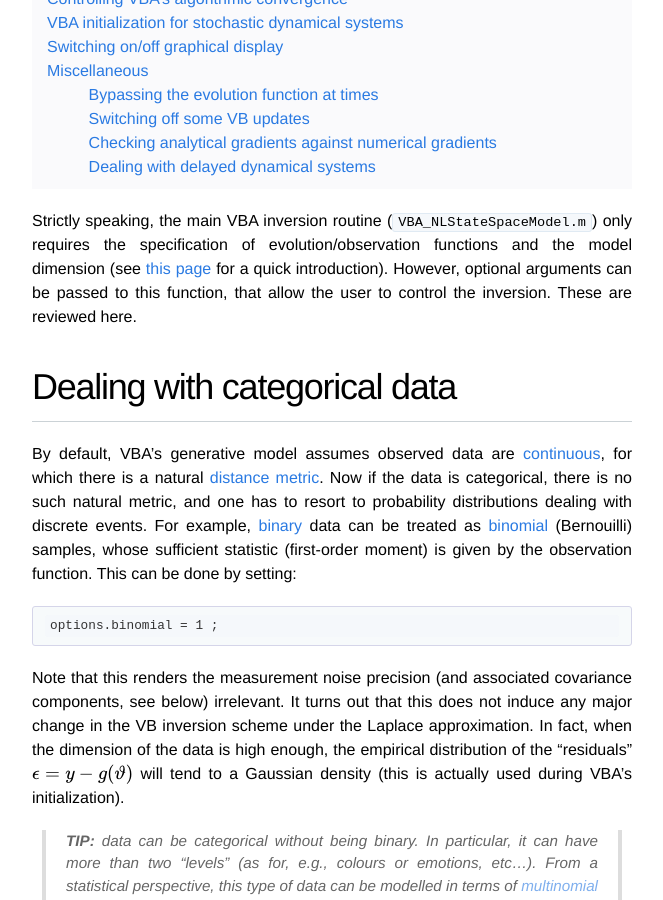
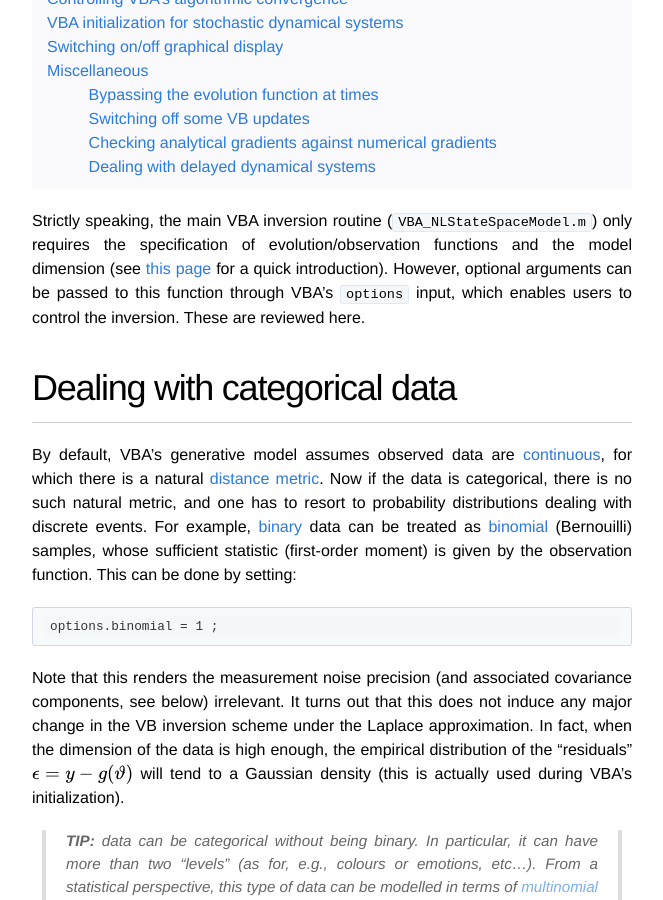
Before and after one commit to MBB-team/VBA-toolbox, a Jekyll site: the page built from _wiki/Controlling-the-inversion-using-VBA-options.md, in a window 1280 px wide and 900 px high, scrolled down 358 px. Shown: the whole window, without its empty margins (308-971 px from the left). Built offline with Jekyll 4.4.1, drawn with Linux system fonts in a browser that asks for light colours; nearby versions of some CDN libraries; formulas are drawn with MathJax 3.

Commit message:
Update Controlling-the-inversion-using-VBA-options.md

```diff
--- a/_wiki/Controlling-the-inversion-using-VBA-options.md
+++ b/_wiki/Controlling-the-inversion-using-VBA-options.md
@@ -5,7 +5,7 @@ title: "Controlling the inversion options"
 {:toc}
 
 Strictly speaking, the main VBA inversion routine (`VBA_NLStateSpaceModel.m`) only requires the specification of evolution/observation functions and the model dimension (see [this page]({{ site.baseurl }}/wiki/VBA-model-inversion-in-4-steps) for a quick introduction).
-However, optional arguments can be passed to this function, that allow the user to control the inversion. These are reviewed here.
+However, optional arguments can be passed to this function through VBA's `options` input, which enables users to control the inversion. These are reviewed here.
 
 # Dealing with categorical data
 
```
